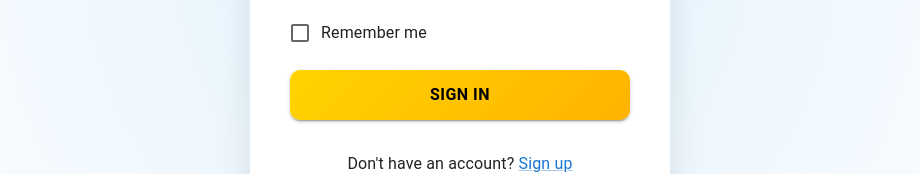
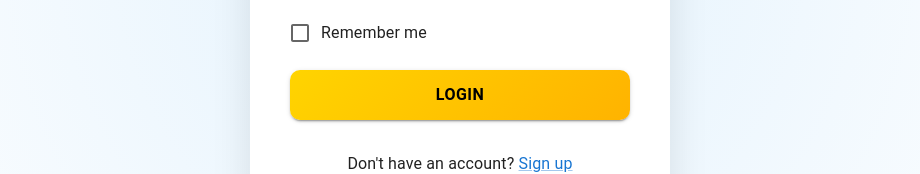
Before and after one commit to iamaniket-python/MEETWAVE-ZoomClone-, a React (Create React App) app in the folder Frontend/meetwave/: page /signin in a window 1280 px wide. Shown: the part 448-622 px from the top of the page, without its empty margins (180-1100 px from the left). Built offline with nearby package versions, Linux system fonts and the light colour scheme.

Commit message:
first commit

```diff
--- a/Frontend/meetwave/src/contexts/Authcontext.jsx
+++ b/Frontend/meetwave/src/contexts/Authcontext.jsx
@@ -1,5 +1,6 @@
 import React, { createContext, useState } from "react";
 import axios from "axios";
+
 
 export const AuthContext = createContext();
 
@@ -9,26 +10,23 @@ export const AuthProvider = ({ children }) => {
 
   const handelRegister = async (name, email, password) => {
     try {
-
-      const result = await axios.post("http://localhost:8000/register", {
+      const result = await axios.post("http://localhost:8000/api/v1/users/register", {
         name,
         email,
         password
       });
 
-      if (result.status === 200) {
-        console.log("User Registered");
-      }
+      console.log("Register response:", result.data);
 
     } catch (err) {
-      console.log(err);
+      console.log("Register error:", err);
     }
   };
 
   const handelLogin = async (email, password) => {
     try {
 
-      const result = await axios.post("http://localhost:8000/login", {
+      const result = await axios.post("http://localhost:8000/api/v1/users/login", {
         email,
         password
       });
--- a/Frontend/meetwave/src/pages/authentication.jsx
+++ b/Frontend/meetwave/src/pages/authentication.jsx
@@ -143,6 +143,7 @@ export default function Signin() {
 
             <Button
               type="submit"
+              onClick={handelLogin}
               fullWidth
               variant="contained"
               sx={{
@@ -157,7 +158,7 @@ export default function Signin() {
                 },
               }}
             >
-              Sign In
+              Login
             </Button>
           </Box>
 
--- a/Frontend/meetwave/src/pages/register.jsx
+++ b/Frontend/meetwave/src/pages/register.jsx
@@ -121,6 +121,7 @@ export default function Register() {
 
             <Button
               type="submit"
+
               fullWidth
               variant="contained"
               sx={{
```
